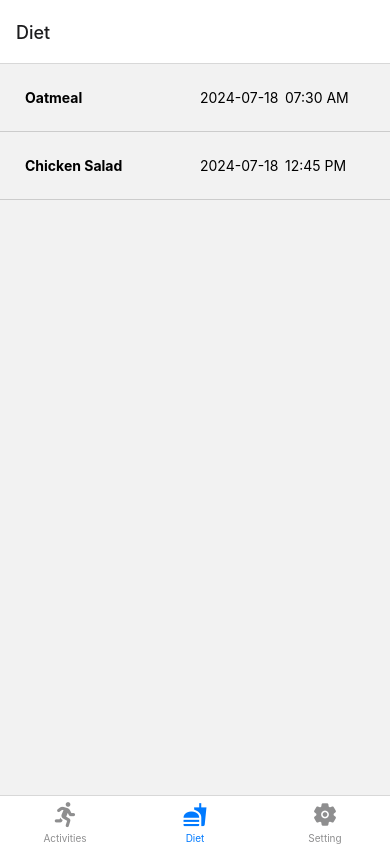
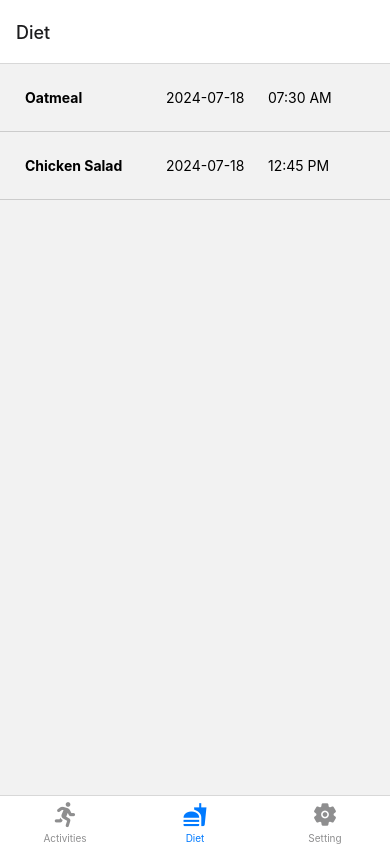
Before and after one commit to psyvalvrave/CS5520_Assignment2, a React Native app: screen /Diet in a window 390 px wide. Built offline with nearby package versions, Linux system fonts and the light colour scheme; no server answers; the database is empty.

Commit message:
Activity Part set, make sure the list show the special icon now

```diff
--- a/Components/ItemsList.js
+++ b/Components/ItemsList.js
@@ -1,5 +1,6 @@
 import React from 'react';
-import { FlatList, Text, View, StyleSheet, Pressable } from 'react-native';
+import { FlatList, StyleSheet, View } from 'react-native';
+import { AntDesign  } from '@expo/vector-icons';
 import helper from '../Config/Helper';
 import PressableItem from './PressableItem';
 import TextItemTitle from './TextItemTitle';
@@ -7,6 +8,7 @@ import TextGeneral from './TextGeneral';
 
 const ItemsList = ({ items, itemType, onPressItem }) => {
   //Using GPT to generate a way to print the Weekdays + Date instead of just convert date to string with item.date.toLocaleDateString()
+  //From: https://developer.mozilla.org/en-US/docs/Web/JavaScript/Reference/Global_Objects/Date/toLocaleDateString
   const formatDateWithDay = (date) => {
     const options = {
         weekday: 'long',
@@ -16,7 +18,7 @@ const ItemsList = ({ items, itemType, onPressItem }) => {
     };
 
     const dateObj = new Date(date);
-    return dateObj.toLocaleDateString('en-US', options);
+    return dateObj.toLocaleDateString(undefined, options);
 };
   return (
     <FlatList
@@ -24,18 +26,22 @@ const ItemsList = ({ items, itemType, onPressItem }) => {
       keyExtractor={item => item.id}
       renderItem={({ item }) => (
         <PressableItem onPress={() => onPressItem(item)} style={styles.itemContainer}>
-          <TextItemTitle>{item.title}</TextItemTitle>
+          <View style={{flex:2, flexDirection:"row", marginRight:10}}>
+            <TextItemTitle>{item.title}</TextItemTitle>
+            {item.special && (
+              <AntDesign name="infocirlce" size={helper.fontSize.headerButton} color={helper.color.warning} />)}
+          </View>
           {itemType === 'activity' && (
-            <>
+            <View style={styles.right}>
+              <TextGeneral>{item.date ? formatDateWithDay(item.date) : 'No date'}</TextGeneral>
               <TextGeneral>{item.duration} mins</TextGeneral>
-              <TextGeneral>{item.date ? formatDateWithDay(item.date) : 'No date'}</TextGeneral>
-            </>
+            </View>
           )}
           {itemType === 'diet' && (
-            <>
+            <View style={styles.right}>
               <TextGeneral>{item.date}</TextGeneral>
               <TextGeneral>{item.time}</TextGeneral>
-            </>
+            </View>
           )}
         </PressableItem>
       )}
@@ -56,6 +62,11 @@ const styles = StyleSheet.create({
     flex: 2,
     fontWeight: 'bold'
   },
+  right:{
+    flex:3,
+    flexDirection:"row",
+    alignItems:"center"
+  }
 });
 
 export default ItemsList;
--- a/Components/TextItemTitle.js
+++ b/Components/TextItemTitle.js
@@ -14,7 +14,7 @@ const styles = StyleSheet.create({
     title: {
         fontSize: helper.fontSize.title,
         padding: helper.padding.text,
-        flex: 2,
+        flex: 1,
         fontWeight: 'bold'
     },
 });
--- a/Config/Helper.js
+++ b/Config/Helper.js
@@ -3,6 +3,7 @@ const helper = {
     color:{
         headerButton: "black",
         inputBottomBorder: "black",
+        warning: "gold",
         pressedBackgroundColor: '#ddd',
         pressedDefaultBackgroundColor: "purple",
         borderBottomColor: '#ccc',
```
